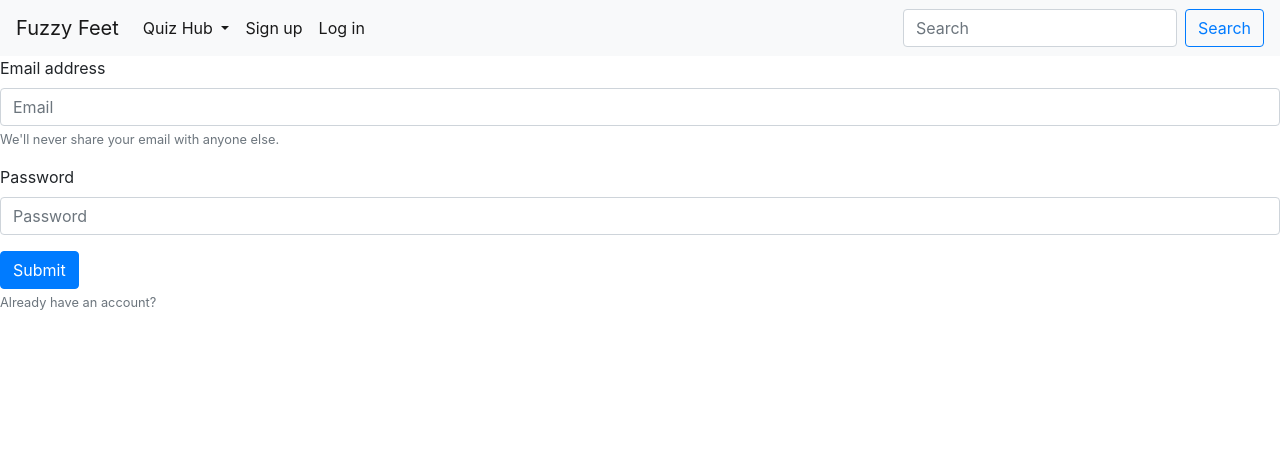
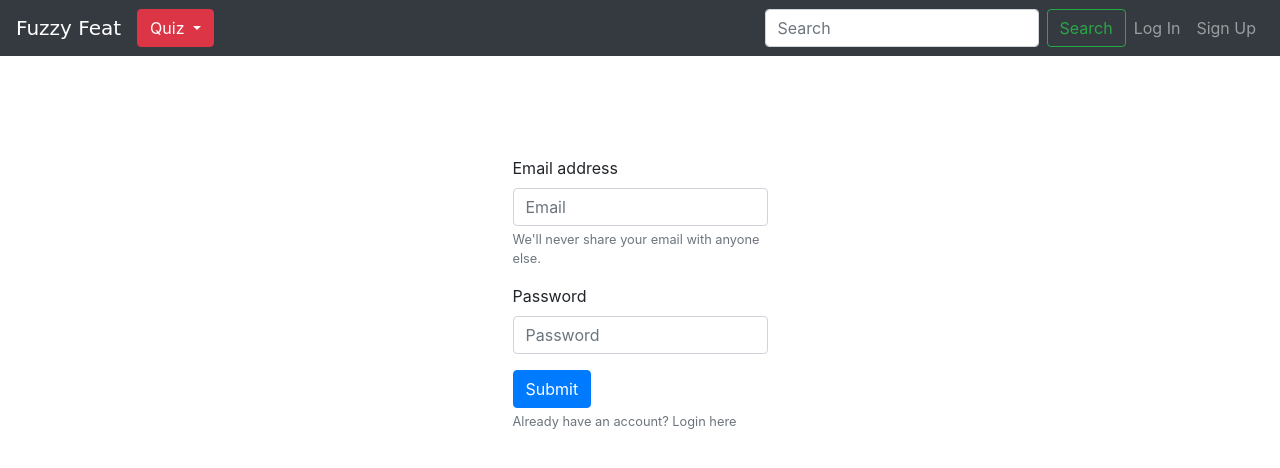
Before and after one commit to school-projects-csuf/FuzzyFeat, a PHP site: page /signup.html in a window 1280 px wide. Shown: the top 468 px of the page. Run offline with PHP 8.4, Linux system fonts and the light colour scheme.

Commit message:
Layout changes and links activated

```diff
--- a/signup.html
+++ b/signup.html
@@ -5,43 +5,50 @@
   <meta charset="utf-8">
   <!-- css. -->
   <link rel="stylesheet" href="https://stackpath.bootstrapcdn.com/bootstrap/4.3.1/css/bootstrap.min.css" integrity="sha384-ggOyR0iXCbMQv3Xipma34MD+dH/1fQ784/j6cY/iJTQUOhcWr7x9JvoRxT2MZw1T" crossorigin="anonymous">
-  <title>{% block title %}{% endblock %}</title>
+  <title>Sign Up</title>
+  <link rel="stylesheet" href="stylesheets/styles.css">
 </head>
 
 <body>
   <!-- navbar -->
-  <nav class="navbar navbar-expand-lg navbar-light bg-light">
-    <a class="navbar-brand" href="index.html">Fuzzy Feet</a>
-    <button class="navbar-toggler" type="button" data-toggle="collapse" data-target="#navbarSupportedContent" aria-controls="navbarSupportedContent" aria-expanded="false" aria-label="Toggle navigation">
+  <header>
+    <nav class="navbar navbar-expand-lg navbar-dark bg-dark">
+      <button class="navbar-toggler" type="button" data-toggle="collapse" data-target="#navbarTogglerDemo03" aria-controls="navbarTogglerDemo03" aria-expanded="false" aria-label="Toggle navigation">
         <span class="navbar-toggler-icon"></span>
       </button>
-
-    <div class="collapse navbar-collapse" id="navbarSupportedContent">
-      <ul class="navbar-nav mr-auto">
-
-        <li class="nav-item dropdown active">
-          <a class="nav-link dropdown-toggle" href="#" id="navbarDropdown" role="button" data-toggle="dropdown" aria-haspopup="true" aria-expanded="false">
-            Quiz Hub
-          </a>
-          <div class="dropdown-menu" aria-labelledby="navbarDropdown">
-            <a class="dropdown-item" href="create.html">Create Quiz</a>
-            <a class="dropdown-item" href="myquizzes.html">My Quizzes</a>
+      <a class="navbar-brand" href="index.html">Fuzzy Feat</a>
+      <div class="collapse navbar-collapse" id="navbarTogglerDemo03">
+        <!-- Example single danger button -->
+        <div class="btn-group">
+          <button type="button" class="btn btn-danger dropdown-toggle" data-toggle="dropdown" aria-haspopup="true" aria-expanded="false">
+            Quiz
+          </button>
+          <div class="dropdown-menu">
+            <a class="dropdown-item" href="#">Take A Quiz</a>
+            <div class="dropdown-divider"></div>
+            <a class="dropdown-item" href="#">Create A Quiz</a>
           </div>
+        </div>
+        <ul class="navbar-nav flex-row ml-md-auto d-none d-md-flex">
+          <form class="form-inline my-2 my-lg-0">
+            <input class="form-control mr-sm-2" type="search" placeholder="Search" aria-label="Search">
+            <button class="btn btn-outline-success my-2 my-sm-0" type="submit">Search</button>
+          </form>
+          <li class="nav-item">
+            <a class="nav-link" href="login.html">Log In</a>
           </li>
-        <li class="nav-item active">
-          <a class="nav-link" href="signup.html">Sign up<span class="sr-only">(current)</span></a>
-        </li>
-        <li class="nav-item active">
-          <a class="nav-link" href="login.html">Log in<span class="sr-only">(current)</span></a>
+          <li class="nav-item">
+            <a class="nav-link" href="signup.html">Sign Up</a>
           </li>
         </ul>
-      <form class="form-inline my-2 my-lg-0">
-        <input class="form-control mr-sm-2" type="search" placeholder="Search" aria-label="Search">
-        <button class="btn btn-outline-primary my-2 my-sm-0" type="submit">Search</button>
-      </form>
       </div>
     </nav>
+  </header>
   <!-- Sign up form -->
+  <div class="container" id="loginContainer">
+    <div class="row">
+      <div class="col-md"></div>
+      <div class="col-md-3 align-self-center">
         <form>
           <div class="form-group">
             <label for="exampleInputEmail1">Email address</label>
@@ -53,8 +60,12 @@
             <input type="password" class="form-control" id="exampleInputPassword1" placeholder="Password">
           </div>
           <button type="submit" class="btn btn-primary">Submit</button>
-    <a href="{{ url_for('login') }}"><small id="emailHelp" class="form-text text-muted">Already have an account?</small></a>
+          <a href="login.html"><small id="emailHelp" class="form-text text-muted">Already have an account? Login here</small></a>
         </form>
+      </div>
+      <div class="col-md"></div>
+    </div>
+  </div>
   <!-- js. -->
   <script src="https://code.jquery.com/jquery-3.3.1.slim.min.js" integrity="sha384-q8i/X+965DzO0rT7abK41JStQIAqVgRVzpbzo5smXKp4YfRvH+8abtTE1Pi6jizo" crossorigin="anonymous"></script>
   <script src="https://cdnjs.cloudflare.com/ajax/libs/popper.js/1.14.7/umd/popper.min.js" integrity="sha384-UO2eT0CpHqdSJQ6hJty5KVphtPhzWj9WO1clHTMGa3JDZwrnQq4sF86dIHNDz0W1" crossorigin="anonymous"></script>
--- a/stylesheets/styles.css
+++ b/stylesheets/styles.css
@@ -31,3 +31,7 @@
   font-family: 'Permanent Marker', cursive;
   font-size: 20px;
 }
+
+#loginContainer{
+  padding-top: 50px;
+}
```
Also changed, not shown: index.html (+5 -3 lines), login.html (+38 -24 lines), welcomePage.html (+5 -3 lines). Lines whose indentation alone changed are shown as unchanged.
